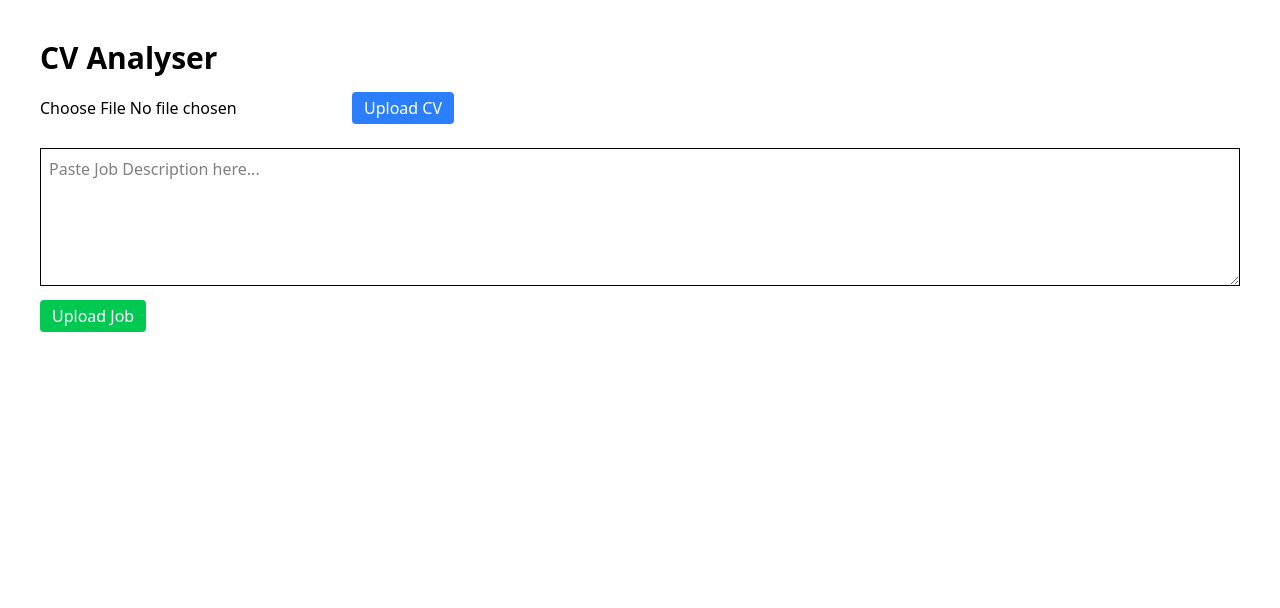
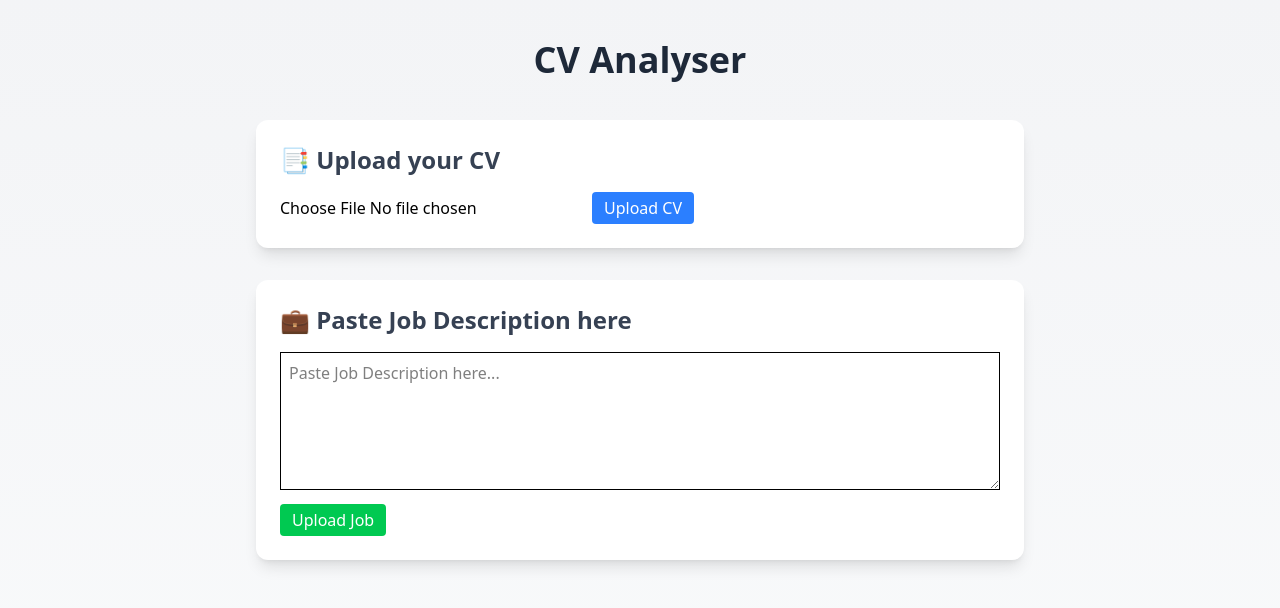
Before and after one commit to jadentoon/CV-Analyser, a React (Vite) app in the folder Front-End/cv-analyser/: page / in a window 1280 px wide. Shown: the top 608 px of the page. Built offline with nearby package versions, Linux system fonts and the light colour scheme.

Commit message:
Improved UI of the home page

```diff
--- a/Front-End/cv-analyser/src/components/Home.jsx
+++ b/Front-End/cv-analyser/src/components/Home.jsx
@@ -1,16 +1,32 @@
-import React from 'react'
 import CVUpload from './CVUpload'
 import JobUpload from './JobUpload'
 
 const Home = () => {
-  return (
-    <div className='p-10'>
-        <h1 className='font-bold text-3xl mb-4'>CV Analyser</h1>
-        <CVUpload />
-        <div className='my-6'></div>
-        <JobUpload />
-    </div>
-  )
+    return (
+        <main className='min-h-screen bg-gradient-to-b from-gray-100 to-gray-50 p-10 flex justify-center'>
+            <div className='w-full max-w-3xl'>
+                <h1 className='font-bold text-4xl text-gray-800 mb-10 text-center'>
+                    CV Analyser
+                </h1>
+
+                <div className='flex flex-col gap-8'>
+                    <div className='bg-white shadow-lg rounded-xl p-6 hover:shadow-2xl transition'>
+                        <h2 className='text-2xl font-semibold text-gray-700 mb-4 flex items-center gap-2'>
+                            📑 Upload your CV
+                        </h2>
+                        <CVUpload />
+                    </div>
+
+                    <div className='bg-white shadow-lg rounded-xl p-6 hover:shadow-2xl transition'>
+                        <h2 className='text-2xl font-semibold text-gray-700 mb-4 flex items-center gap-2'>
+                            💼 Paste Job Description here
+                        </h2>
+                        <JobUpload />
+                    </div>
+                </div>
+            </div>
+        </main>
+    )
 }
 
 export default Home
```
